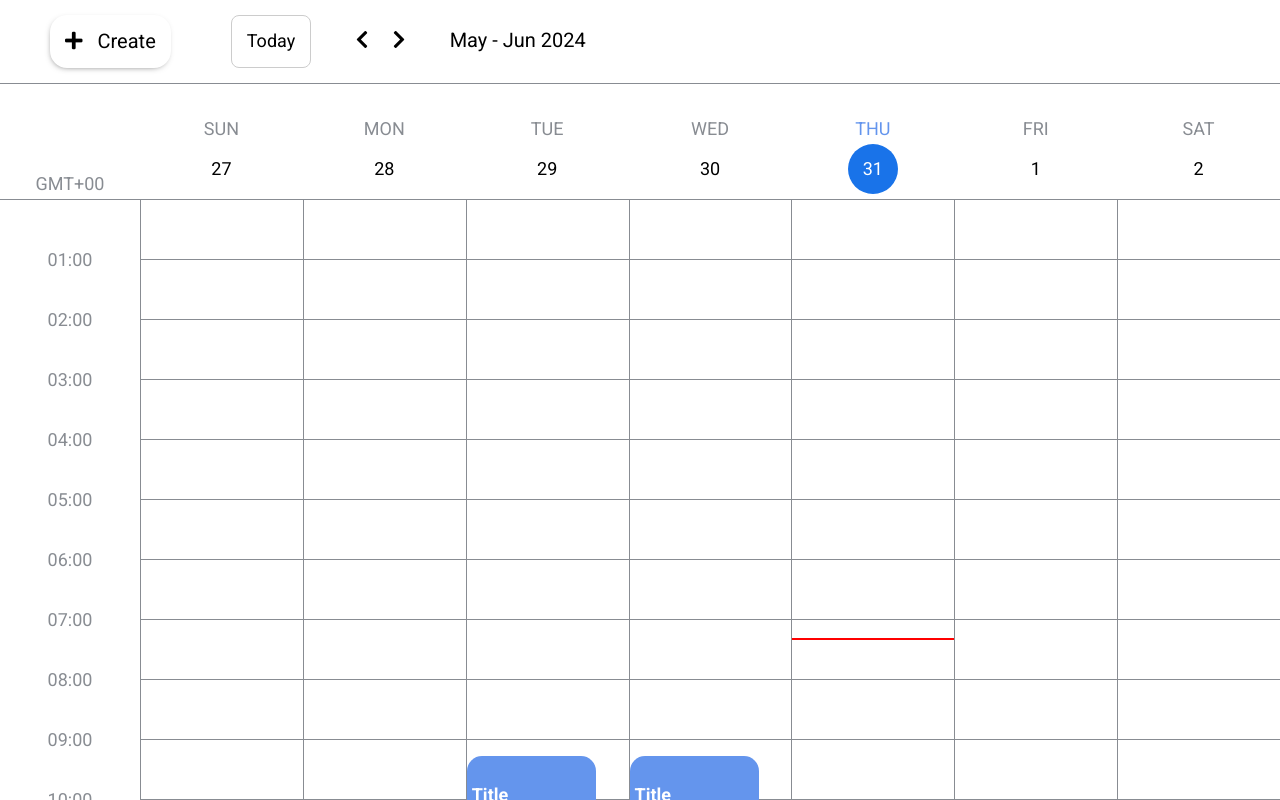
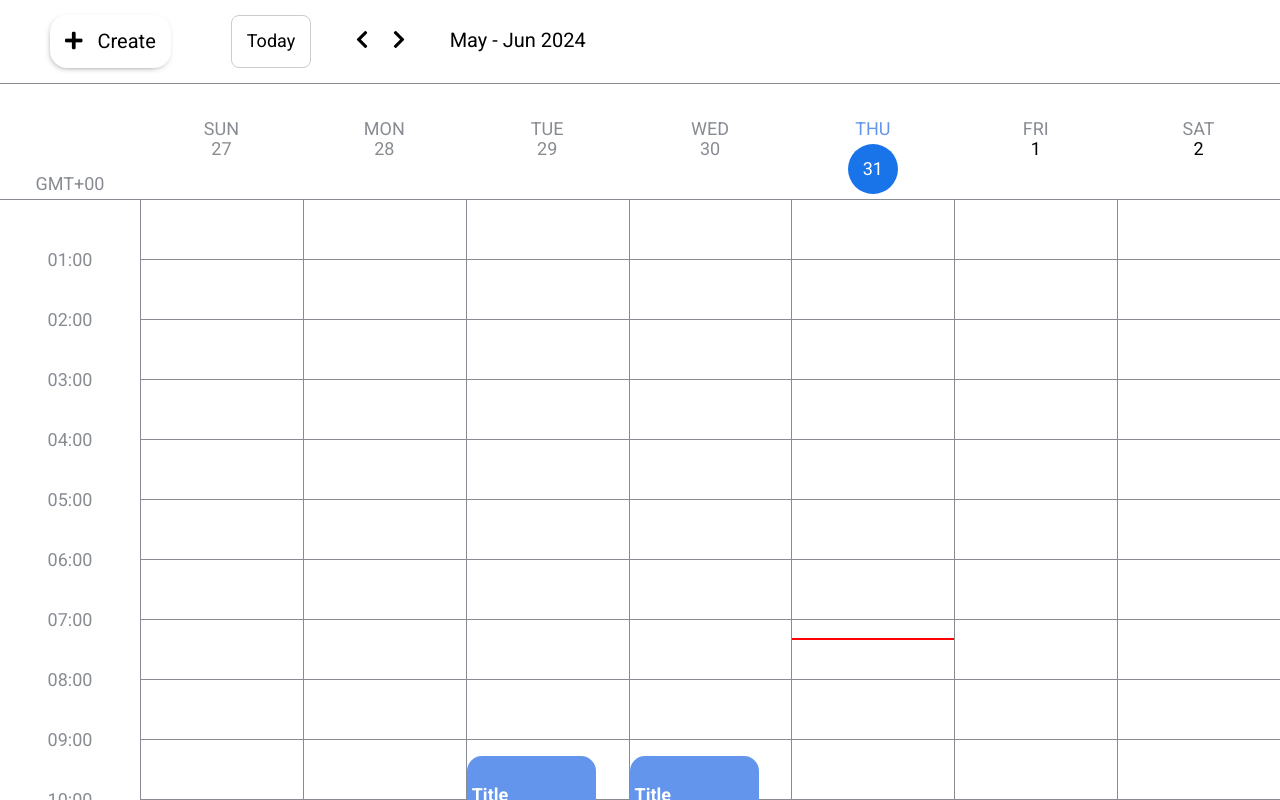
Before and after one commit to Oksanas1/google-calendar, a plain HTML site: page index.html in a window 1280 px wide. Drawn offline with nearby package versions, Linux system fonts and the light colour scheme.

Commit message:
add prev and next day in header

```diff
--- a/src/scripts/calendar/header.js
+++ b/src/scripts/calendar/header.js
@@ -6,31 +6,40 @@ const daysOfWeek = ['sun', 'mon', 'tue', 'wed', 'thu', 'fri', 'sat'];
 const calendarHeaderElement = document.querySelector('.calendar__header');
 const createNewEventsButtonElement = document.querySelector('.create-event-btn');
 
+const createNameOfDayElement = (nameOfDay, dayOfWeek) => {
+  const today = new Date(new Date().setHours(0,0,0,0));
+  let result = '';
+
+  if (dayOfWeek > today) {
+    result = `
+      <div class="calendar__day-label day-label">
+        <span class="day-label__day-name">${nameOfDay}</span>
+        <span class="day-label__day-number_next-color">${dayOfWeek.getDate()}</span>
+      </div>`
+  } else if (dayOfWeek < today) {
+    result = `
+      <div class="calendar__day-label day-label">
+        <span class="day-label__day-name">${nameOfDay}</span>
+        <span class="day-label__day-number_prew-color">${dayOfWeek.getDate()}</span>
+      </div>`;
+  } else {
+    result = `
+      <div class="calendar__day-label day-label today">
+        <span class="day-label__day-name today__day-name">${nameOfDay}</span>
+        <span class="day-label__day-number today__day-number">${dayOfWeek.getDate()}</span>
+      </div>`;
+  }
+
+  return result;
+}
+
 export const renderHeader = () => {
   const numberOfDaysOfWeek = generateWeekRange(getItem('displayedWeekStart'));
-  let dateOfWeek = '';
-  const todayDateSrting = new Intl.DateTimeFormat('en-US').format(new Date());
 
   calendarHeaderElement.innerHTML = [
     `<div class="calendar__time-zon"><span>${new Date().toString().match(/([A-Z]+[\+-][0-9][0-9])/)[1]}</span></div>`,
-    ...daysOfWeek.map((day, index) => {
-      dateOfWeek = numberOfDaysOfWeek[index];
-
-      if(new Intl.DateTimeFormat('en-US').format(dateOfWeek) === todayDateSrting) {
-        return `
-          <div class="calendar__day-label day-label today">
-            <span class="day-label__day-name today__day-name">${day.toUpperCase()}</span>
-            <span class="day-label__day-number today__day-number">${dateOfWeek.getDate()}</span>
-          </div>`
-      }
-
-      return `
-        <div class="calendar__day-label day-label">
-          <span class="day-label__day-name">${day.toUpperCase()}</span>
-          <span class="day-label__day-number">${dateOfWeek.getDate()}</span>
-        </div>`
-    }
-  )].join('');
+    ...daysOfWeek.map((nameOfDay, index) => createNameOfDayElement(nameOfDay.toUpperCase(), numberOfDaysOfWeek[index]))]
+    .join('');
 };
 
 // при клике на кнопку "Create" открыть модальное окно с формой для создания события
--- a/src/styles/calendar.scss
+++ b/src/styles/calendar.scss
@@ -57,7 +57,14 @@
     margin: $uinix auto;
     width: 50px;
     line-height: 50px;
-    color: $text-color-black;
+
+    &_next-color {
+      color: $text-color-black;
+    }
+
+    &_prew-color {
+      color: $text-color-grey;
+    }
   }
 }
 
```
Also changed, not shown: styles.css, 1 other file.
